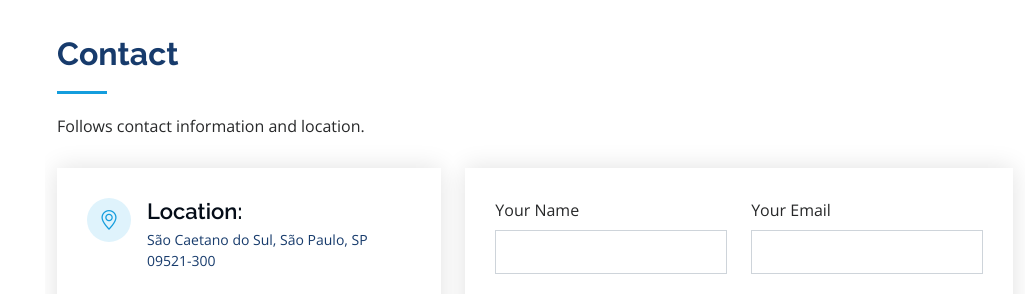
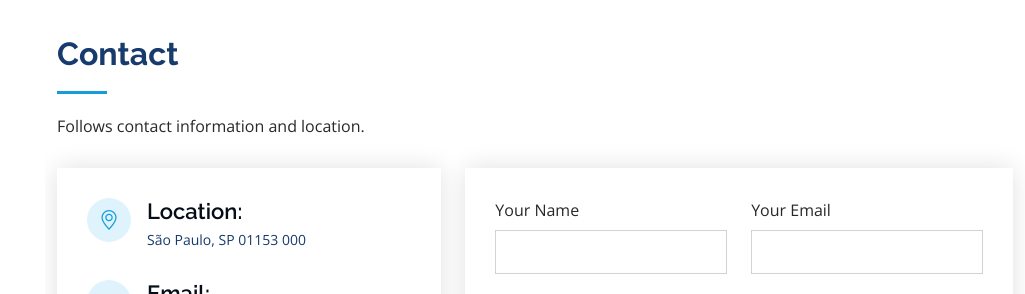
Before and after one commit to fernandopa12/perfil, a plain HTML site: page index.html in a window 1280 px wide. Shown: the part 3024-3318 px from the top of the page, without its empty margins (255-1280 px from the left). Drawn offline with nearby package versions, Linux system fonts and the light colour scheme.

Commit message:
Update index.html

```diff
--- a/index.html
+++ b/index.html
@@ -596,7 +596,7 @@
               <div class="address">
                 <i class="bi bi-geo-alt"></i>
                 <h4>Location:</h4>
-                <p>São Caetano do Sul, São Paulo, SP 09521-300</p>
+                <p>São Paulo, SP 01153 000</p>
               </div>
 
               <div class="email">
```
